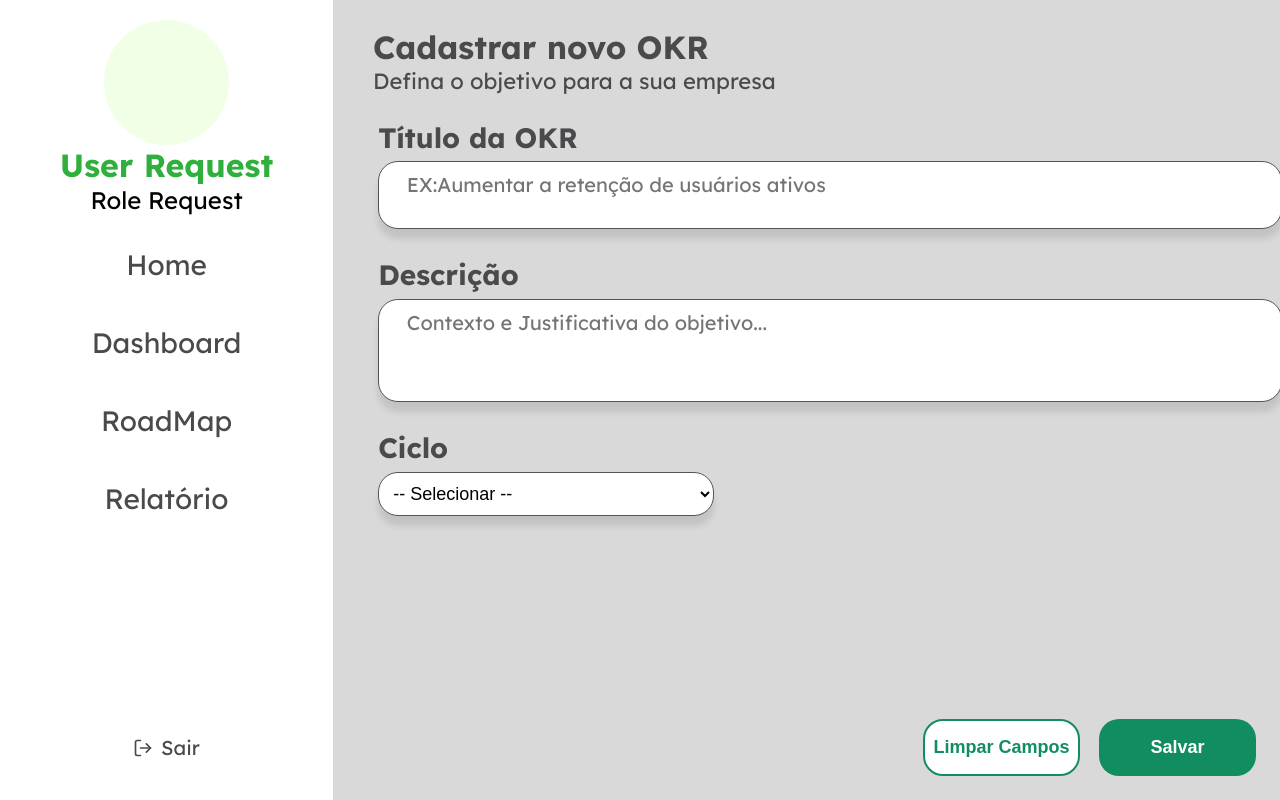
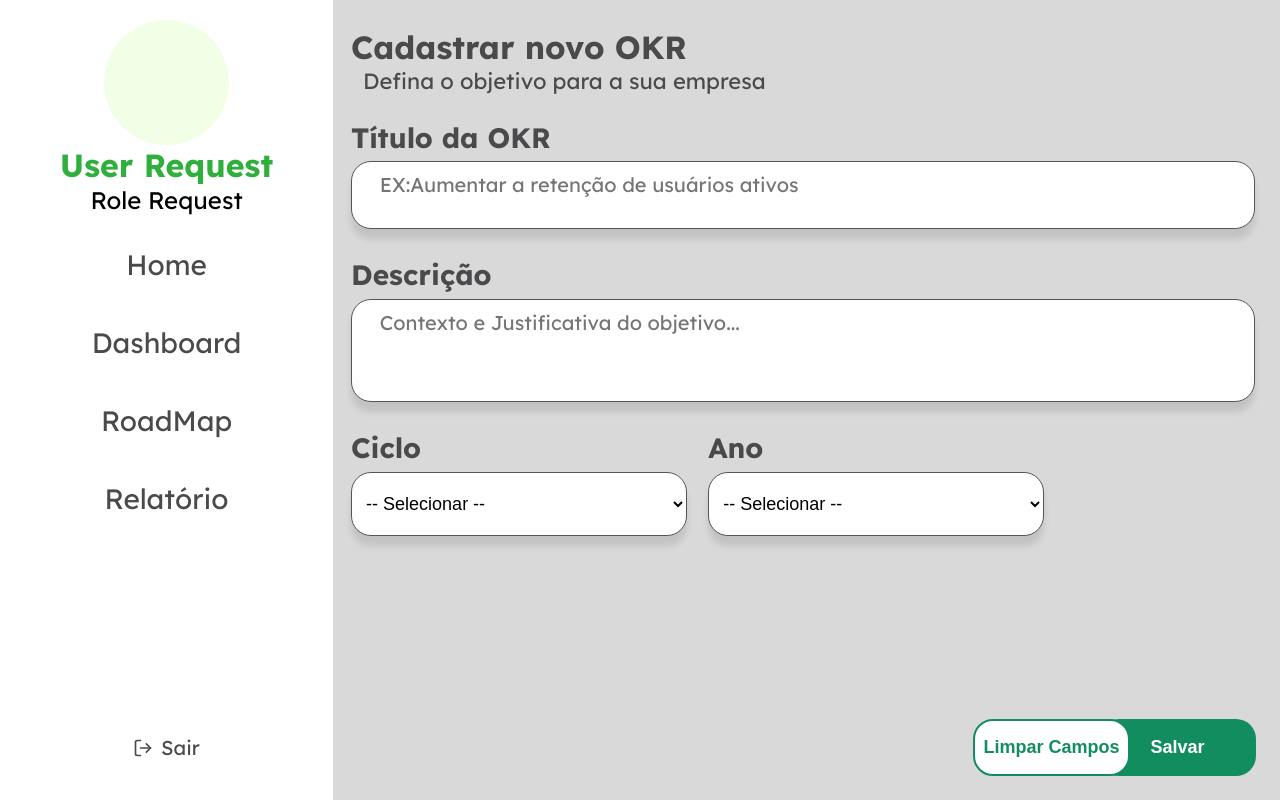
Before and after one commit to PaolaBiscaro/StratVizzion, a React (Vite) app: page /NewOKR in a window 1280 px wide. Built offline with nearby package versions, Linux system fonts and the light colour scheme.

Commit message:
Added clear fields button logic, still need to implement API requsitions

```diff
--- a/src/components/Button/Button.css
+++ b/src/components/Button/Button.css
@@ -63,7 +63,7 @@
 .Limpar{
     position: fixed;
     bottom: 24px;
-    right: 200px;
+    right: 300px;
 }
 
 @media (min-width: 1024px) and (max-width: 1366px) {
@@ -74,4 +74,9 @@
         font-size: 18px;
         font-weight: bold;
     }
+    .Limpar{
+    position: fixed;
+    bottom: 24px;
+    right: 150px;
 }
+}
--- a/src/components/Button/Button.jsx
+++ b/src/components/Button/Button.jsx
@@ -7,12 +7,17 @@ se o campo não for passado, ele de padrão vai ser verde
 ATENÇÃO- as variantes podem ser escritas também como "Verde" ou "Branco"
 */
 
-function BotaoVerde({texto, url, variante="verde", className}){
-    return(
-        <div>
-            <button className={`Button Button--${variante} ${className}`} onClick={() => { window.location.pathname =url }}>{texto}</button>
-        </div>
-    )
+function BotaoVerde({ texto, url, variante = "verde", className, onClick }) {//Permite adicionar tamanho, valor e até o que acontece se clicar se necessário, como uma função de apagar ou um post
+  return (
+    <div>
+      <button
+        className={`Button Button--${variante} ${className}`}
+        onClick={onClick || (() => { window.location.pathname = url })}
+      >
+        {texto}
+      </button>
+    </div>
+  );
 }
 
 export default BotaoVerde;
--- a/src/components/FloatMenu/FloatMenu.css
+++ b/src/components/FloatMenu/FloatMenu.css
@@ -1,6 +1,7 @@
 .FloatMenu{
     padding-top: 2%;
-    padding-left: 5%;
+    padding-left: 2%;
+
 }
 
 .Label{
@@ -12,6 +13,7 @@
 
 .Select{
     width: 663px;
+    height: 64px;
     resize: none;
     overflow-y: auto;
     padding: 10px;
--- a/src/components/FloatMenu/FloatMenu.jsx
+++ b/src/components/FloatMenu/FloatMenu.jsx
@@ -1,12 +1,12 @@
 import React from "react";
 import "./FloatMenu.css"
 
-function SelectMenu({opcoes = [], inside="Insert PlaceHolder Here", title="Insert Title here"}){
-    return(
+function SelectMenu({ opcoes = [], title, inside, value, onChange }) {//Permite adicionar tamanho, valor e até o que acontece se
+  return (
     <div className="FloatMenu">
       <label className="Label">{title}</label>
-        <select className="Select">
-            <option value="" disabled selected>{inside}</option>
+      <select className="Select" value={value} onChange={onChange}>
+        <option value="" disabled>{inside}</option>
         {opcoes.map((opcao) => (
           <option key={opcao.value} value={opcao.value}>
             {opcao.label}
@@ -14,7 +14,7 @@ function SelectMenu({opcoes = [], inside="Insert PlaceHolder Here", title="Inser
         ))}
       </select>
     </div>
-    )
+  );
 }
 
 export default SelectMenu;
--- a/src/components/NewOkrTitle/NewOKRTitle.css
+++ b/src/components/NewOkrTitle/NewOKRTitle.css
@@ -6,14 +6,14 @@
 .titulo {
     font-size: 48px;
     font-weight: bold;
-    padding-left: 40px;
+    padding-left: 2%;
     padding-top: 3%;
     color: #4A4A4D;
 }
 
 .subtexto {
     font-size: 32px;
-    padding-left: 40px;
+    padding-left: 30px;
     color: #4A4A4D;
     white-space: nowrap;
 }
@@ -22,14 +22,14 @@
 .titulo {
     font-size: 32px;
     font-weight: bold;
-    padding-left: 40px;
+    padding-left: 2%px;
     padding-top: 3%;
     color: #4A4A4D;
 }
 
 .subtexto {
     font-size: 22px;
-    padding-left: 40px;
+    padding-left: 30px;
     color: #4A4A4D;
     white-space: nowrap;
 }
--- a/src/components/TextInput/TextInput.css
+++ b/src/components/TextInput/TextInput.css
@@ -1,6 +1,6 @@
 .TextInput{
     padding-top: 5%;
-    padding-left: 5%;
+    padding-left: 2%;
 }
 
 input,
--- a/src/components/TextInput/TextInput.jsx
+++ b/src/components/TextInput/TextInput.jsx
@@ -1,18 +1,25 @@
 import React from "react";
 import "./TextInput.css"
 
-function TextInput({title="Title Request", inside="Insert inside text here", tamanho="64px"}){
-    const handleInput = (e) => {
+function TextInput({ title, inside, tamanho, value, onChange }) {//Permite adicionar tamanho, valor e até o que acontece se mudar
+  const handleInput = (e) => {
     e.target.style.height = "auto";
     e.target.style.height = e.target.scrollHeight + "px";
   };
 
-    return(
-        <div className="TextInput">
-            <label className="label">{title}</label>
-            <textarea type="text" placeholder={inside} className="input" style={{minHeight : tamanho} } onInput={handleInput}></textarea>
-        </div>
-    )
+  return (
+    <div className="FloatMenu">
+      <label className="Label">{title}</label>
+      <textarea
+        placeholder={inside}
+        className="input"
+        style={{ minHeight: tamanho || "64px" }}
+        value={value}
+        onChange={onChange}
+        onInput={handleInput}
+      />
+    </div>
+  );
 }
 
 export default TextInput
--- a/src/pages/NewOKR.jsx
+++ b/src/pages/NewOKR.jsx
@@ -1,27 +1,64 @@
-import React from "react";
-import SideBar from "../components/SideBar"
+import React, { useState } from "react";
+import SideBar from "../components/SideBar";
 import OKRTitle from "../components/NewOkrTitle/NewOKRTitle";
 import TextInput from "../components/TextInput/TextInput";
 import SelectMenu from "../components/FloatMenu/FloatMenu";
 import Button from "../components/Button/Button";
 
-function NewOKR(){
-    return(
-        <div style={{ display: "flex" }}>
-           <SideBar/>
-            <div style={{ display: "flex", flexDirection: "column", flex: 1 }}>
-            <OKRTitle/>
-            <TextInput title="Título da OKR" inside="EX:Aumentar a retenção de usuários ativos"/>
-            <TextInput title="Descrição" inside="Contexto e Justificativa do objetivo..." tamanho="103px"/>
-            <SelectMenu opcoes={[{value: "Q1", label:"Q1 2026"},{value: "Q2", label:"Q2 2026"},{value: "Q3", label:"Q3 2026"},{value: "Q4", label:"Q4 2026"}]} title="Ciclo" inside="-- Selecionar --" />
-            <Button texto={"Salvar"} className={"Salvar"}/>
-            <Button texto={"Limpar Campos"} variante="branco" className={"Limpar"}/>
-           </div>
+function NewOKR() {
+  const [titulo, setTitulo] = useState("");
+  const [descricao, setDescricao] = useState("");
+  const [ciclo, setCiclo] = useState("");
+  const [ano, setAno] = useState("");
+
+  const limparCampos = () => {
+    setTitulo("");
+    setDescricao("");
+    setCiclo("");
+    setAno("");
+  };
+
+  return (
+    <div style={{ display: "flex" }}>
+      <SideBar />
+      <div style={{ display: "flex", flexDirection: "column", flex: 1 }}>
+        <OKRTitle />
+        <TextInput
+          title="Título da OKR"
+          inside="EX:Aumentar a retenção de usuários ativos"
+          value={titulo}
+          onChange={(e) => setTitulo(e.target.value)}
+        />
+        <TextInput
+          title="Descrição"
+          inside="Contexto e Justificativa do objetivo..."
+          tamanho="103px"
+          value={descricao}
+          onChange={(e) => setDescricao(e.target.value)}
+        />
+        <div style={{ display: "flex", gap: "3px" }}>
+          <SelectMenu
+            opcoes={[{ value: "Q1", label: "Q1" }, { value: "Q2", label: "Q2" }, { value: "Q3", label: "Q3" }, { value: "Q4", label: "Q4" }]}
+            title="Ciclo"
+            inside="-- Selecionar --"
+            value={ciclo}
+            onChange={(e) => setCiclo(e.target.value)}
+          />
+          <SelectMenu
+            opcoes={[{ value: "2026", label: "2026" }, { value: "2027", label: "2027" }, { value: "2028", label: "2028" }, { value: "2029", label: "2029" }, { value: "2030", label: "2030" }]}
+            title="Ano"
+            inside="-- Selecionar --"
+            value={ano}
+            onChange={(e) => setAno(e.target.value)}
+          />
         </div>
-        );
+        <Button texto="Salvar" className="Salvar" />
+        <Button texto="Limpar Campos" variante="branco" className="Limpar" onClick={limparCampos} />
+      </div>
+    </div>
+  );
+}
 
-
-}
 //Botão de Salvar deve ser implementando um método POST Posteriormente
 
 
```
Lines whose indentation alone changed are shown as unchanged.
